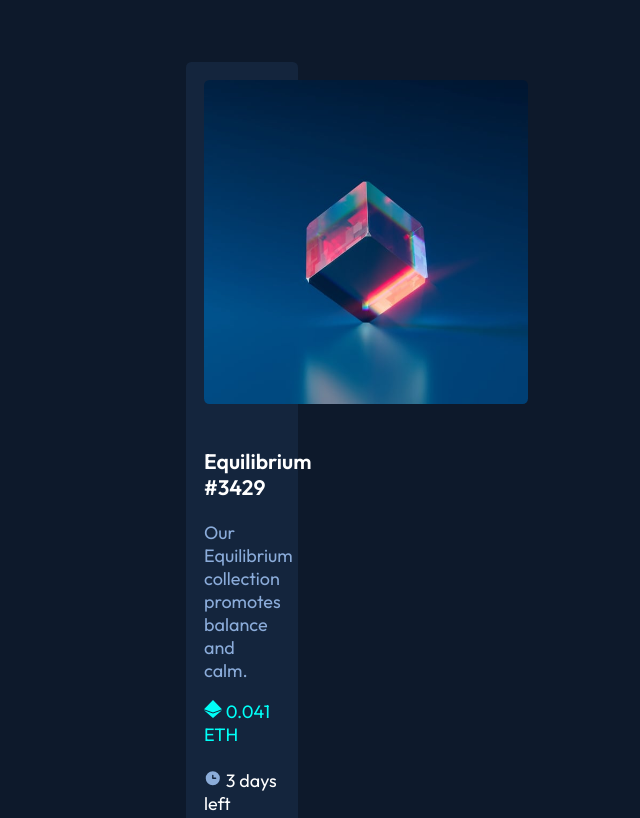
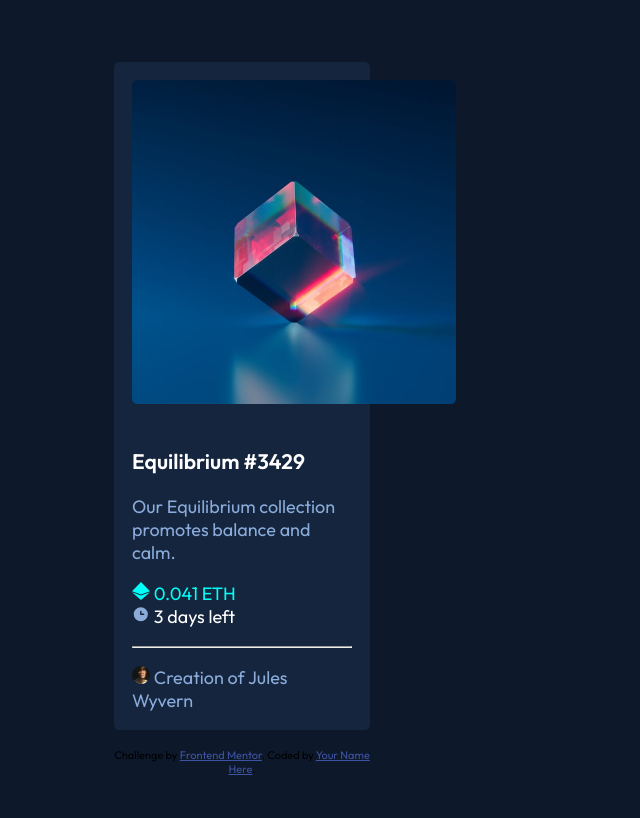
Before and after one commit to Saibramarambika/nft-preview-card-component-main, a plain HTML site: page index.html in a window 1280 px wide. Shown: the top 818 px of the page, without its empty margins (398-1038 px from the left). Drawn offline with Linux system fonts and the light colour scheme.

Commit message:
Update style.css

```diff
--- a/css/style.css
+++ b/css/style.css
@@ -6,8 +6,8 @@ html {
 
 body {
   padding-top: 3rem;
-  padding-left: 32rem;
-  padding-right: 32rem;
+  padding-left: 28rem;
+  padding-right: 28rem;
   background-color: #0d192b;
 }
 
```
